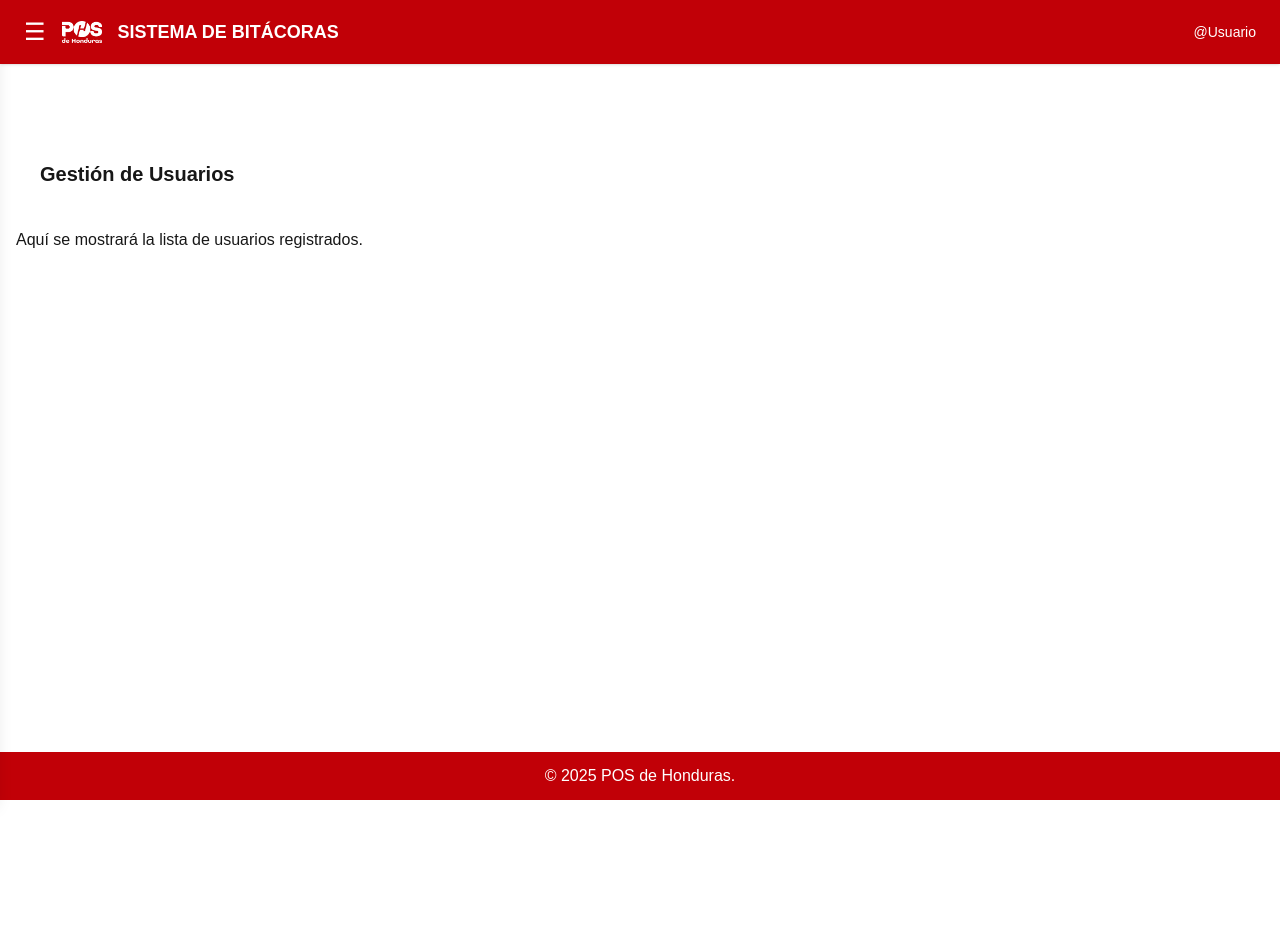
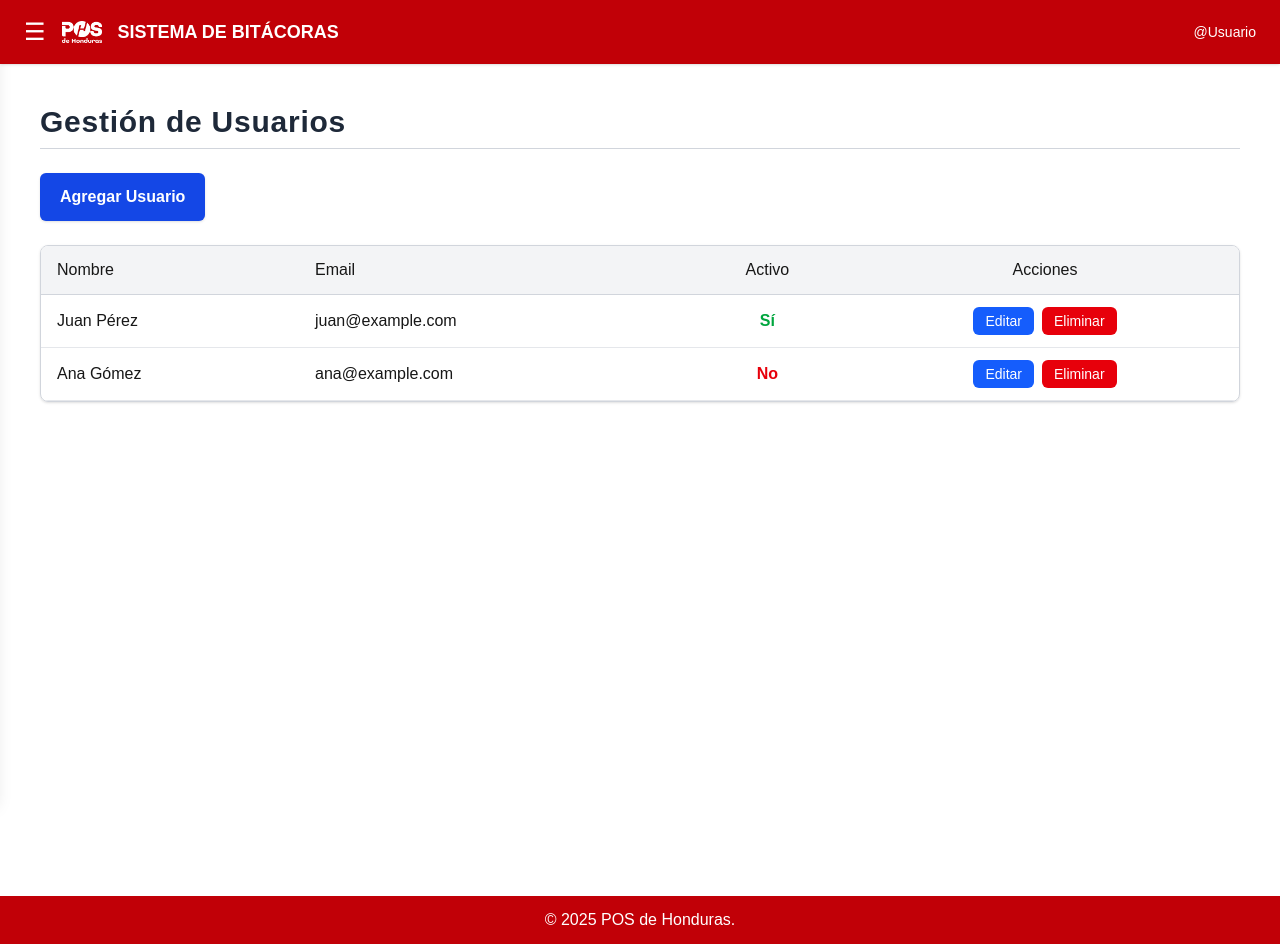
Before and after one commit to heibybarahonaf/sistema-bitacoras, a Next.js app: page /usuarios in a window 1280 px wide. Before the commit the page ends 800 px from the top, so only its background shows below. Built offline with nearby package versions, Linux system fonts and the light colour scheme.

Commit message:
Inicio de UI Usuarios

```diff
--- a/app/usuarios/page.tsx
+++ b/app/usuarios/page.tsx
@@ -1,9 +1,116 @@
-// app/clientes/page.tsx
+"use client";
+
+import { useState, useEffect } from "react";
+import ModalUsuario from "@/components/ModalUsuario"; // Suponiendo que harás un modal similar al de clientes
+
 export default function UsuariosPage() {
+  const [usuarios, setUsuarios] = useState<any[]>([]);
+  const [modalOpen, setModalOpen] = useState(false);
+  const [usuarioActual, setUsuarioActual] = useState<any>(null);
+
+  // Función para cargar usuarios (por ahora, ejemplo vacío o datos de prueba)
+  const fetchUsuarios = async () => {
+    // Aquí la llamada a la API (comentada por ahora)
+    /*
+    const res = await fetch("/api/usuarios");
+    const data = await res.json();
+    setUsuarios(data);
+    */
+
+    // Datos de prueba
+    setUsuarios([
+      { id: 1, nombre: "Juan Pérez", email: "juan@example.com", activo: true },
+      { id: 2, nombre: "Ana Gómez", email: "ana@example.com", activo: false },
+    ]);
+  };
+
+  useEffect(() => {
+    fetchUsuarios();
+  }, []);
+
+  const handleModalClose = () => {
+    setModalOpen(false);
+    setUsuarioActual(null);
+  };
+
+  const handleSave = () => {
+    fetchUsuarios();
+  };
+
+  const handleDelete = (id: number) => {
+    if (!confirm("¿Estás seguro que deseas eliminar este usuario?")) return;
+    // Aquí iría la lógica para eliminar por API cuando esté lista
+    alert(`Eliminar usuario con id: ${id} (simulado)`);
+    // Luego recargar lista
+    fetchUsuarios();
+  };
+
   return (
-    <div>
-      <h1 className="text-xl font-bold mb-4 p-6 pt-20">Gestión de Usuarios</h1>
-      <p>Aquí se mostrará la lista de usuarios registrados.</p>
+    <div className="p-6 bg-white min-h-screen">
+      <h1 className="text-3xl font-semibold mb-6 pb-2 border-b border-gray-300 tracking-wide text-gray-800">
+        Gestión de Usuarios
+      </h1>
+
+      <button
+        onClick={() => setModalOpen(true)}
+        className="mb-6 bg-blue-700 text-white px-5 py-3 rounded-md hover:bg-blue-800 transition-colors duration-300 font-semibold shadow"
+      >
+        Agregar Usuario
+      </button>
+
+      <div className="overflow-x-auto rounded-lg shadow border border-gray-300">
+        <table className="min-w-full table-auto border-collapse">
+          <thead className="bg-gray-100">
+            <tr>
+              <th className="text-left px-4 py-3 font-medium border-b border-gray-300">Nombre</th>
+              <th className="text-left px-4 py-3 font-medium border-b border-gray-300">Email</th>
+              <th className="text-center px-4 py-3 font-medium border-b border-gray-300">Activo</th>
+              <th className="text-center px-4 py-3 font-medium border-b border-gray-300">Acciones</th>
+            </tr>
+          </thead>
+          <tbody>
+            {usuarios.map((usuario) => (
+              <tr key={usuario.id} className="hover:bg-gray-50 transition-colors duration-200">
+                <td className="px-4 py-3 border-b border-gray-200">{usuario.nombre}</td>
+                <td className="px-4 py-3 border-b border-gray-200">{usuario.email}</td>
+                <td className="px-4 py-3 border-b border-gray-200 text-center">
+                  {usuario.activo ? (
+                    <span className="text-green-600 font-semibold">Sí</span>
+                  ) : (
+                    <span className="text-red-600 font-semibold">No</span>
+                  )}
+                </td>
+                <td className="px-4 py-3 border-b border-gray-200 text-center">
+                  <button
+                    onClick={() => {
+                      setUsuarioActual(usuario);
+                      setModalOpen(true);
+                    }}
+                    className="px-3 py-1 bg-blue-600 text-white rounded-md hover:bg-blue-700 transition-colors duration-200 text-sm font-medium mr-2"
+                  >
+                    Editar
+                  </button>
+                  <button
+                    onClick={() => handleDelete(usuario.id)}
+                    className="px-3 py-1 bg-red-600 text-white rounded-md hover:bg-red-700 transition-colors duration-200 text-sm font-medium"
+                  >
+                    Eliminar
+                  </button>
+                </td>
+              </tr>
+            ))}
+          </tbody>
+        </table>
+      </div>
+
+      {modalOpen && (
+        <ModalUsuario
+          isOpen={modalOpen}
+          onClose={handleModalClose}
+          onSave={handleSave}
+          usuarioActual={usuarioActual}
+        />
+      )}
     </div>
   );
 }
--- /dev/null
+++ b/components/ModalUsuario.tsx
@@ -0,0 +1,115 @@
+"use client";
+
+import { useState, useEffect } from "react";
+
+interface ModalUsuarioProps {
+  isOpen: boolean;
+  onClose: () => void;
+  onSave: () => void;
+  usuarioActual: any; // Puedes tipar mejor si quieres
+}
+
+export default function ModalUsuario({ isOpen, onClose, onSave, usuarioActual }: ModalUsuarioProps) {
+  const [nombre, setNombre] = useState("");
+  const [email, setEmail] = useState("");
+  const [activo, setActivo] = useState(true);
+
+  useEffect(() => {
+    if (usuarioActual) {
+      setNombre(usuarioActual.nombre || "");
+      setEmail(usuarioActual.email || "");
+      setActivo(usuarioActual.activo ?? true);
+    } else {
+      setNombre("");
+      setEmail("");
+      setActivo(true);
+    }
+  }, [usuarioActual]);
+
+  const handleSubmit = async (e: React.FormEvent) => {
+    e.preventDefault();
+
+    if (!nombre.trim() || !email.trim()) {
+      alert("Por favor completa nombre y email.");
+      return;
+    }
+
+    // Aquí iría la llamada a la API para crear o actualizar usuario (comentado)
+    /*
+    const method = usuarioActual ? "PUT" : "POST";
+    const url = usuarioActual ? `/api/usuarios/${usuarioActual.id}` : "/api/usuarios";
+    const res = await fetch(url, {
+      method,
+      headers: { "Content-Type": "application/json" },
+      body: JSON.stringify({ nombre, email, activo }),
+    });
+
+    if (!res.ok) {
+      const error = await res.json();
+      alert(error.message || "Error al guardar usuario");
+      return;
+    }
+    */
+
+    // Simulamos guardado exitoso
+    alert(`Usuario ${usuarioActual ? "actualizado" : "creado"} con éxito (simulado)`);
+
+    onSave();
+    onClose();
+  };
+
+  if (!isOpen) return null;
+
+  return (
+    <div className="fixed inset-0 bg-black bg-opacity-50 flex justify-center items-center z-50">
+      <div className="bg-white rounded-lg p-6 w-full max-w-md shadow-lg">
+        <h2 className="text-xl font-semibold mb-4">{usuarioActual ? "Editar Usuario" : "Agregar Usuario"}</h2>
+        <form onSubmit={handleSubmit}>
+          <label className="block mb-2 font-medium">Nombre</label>
+          <input
+            type="text"
+            value={nombre}
+            onChange={(e) => setNombre(e.target.value)}
+            className="w-full px-3 py-2 mb-4 border rounded focus:outline-none focus:ring-2 focus:ring-blue-600"
+            required
+          />
+
+          <label className="block mb-2 font-medium">Email</label>
+          <input
+            type="email"
+            value={email}
+            onChange={(e) => setEmail(e.target.value)}
+            className="w-full px-3 py-2 mb-4 border rounded focus:outline-none focus:ring-2 focus:ring-blue-600"
+            required
+          />
+
+          <label className="inline-flex items-center mb-4">
+            <input
+              type="checkbox"
+              checked={activo}
+              onChange={(e) => setActivo(e.target.checked)}
+              className="mr-2"
+            />
+            Activo
+          </label>
+
+          <div className="flex justify-end gap-3">
+            <button
+              type="button"
+              onClick={onClose}
+              className="px-4 py-2 rounded bg-gray-300 hover:bg-gray-400 transition"
+            >
+              Cancelar
+            </button>
+            <button
+              type="submit"
+              className="px-4 py-2 rounded bg-blue-700 text-white hover:bg-blue-800 transition"
+            >
+              Guardar
+            </button>
+          </div>
+        </form>
+      </div>
+    </div>
+  );
+}
```
